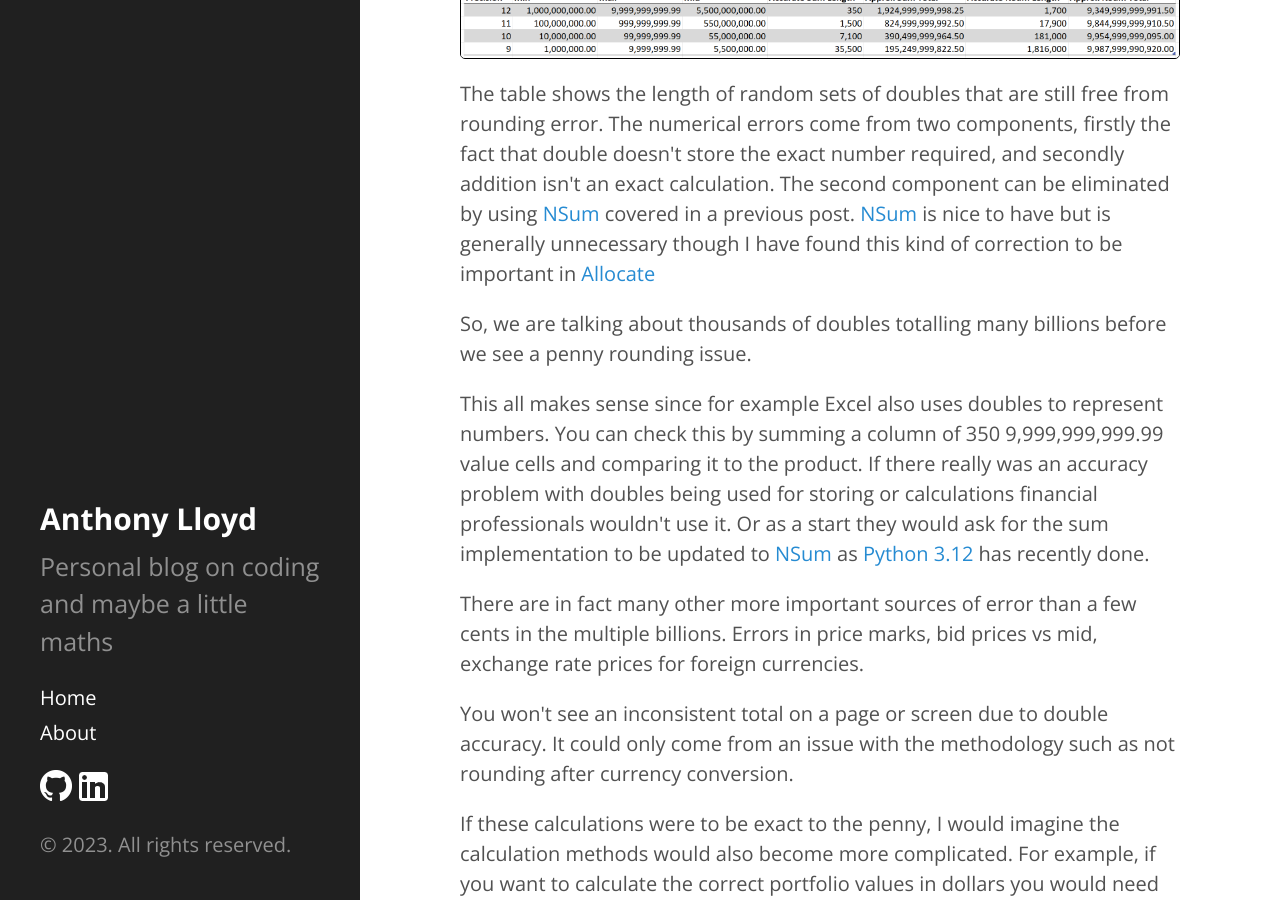
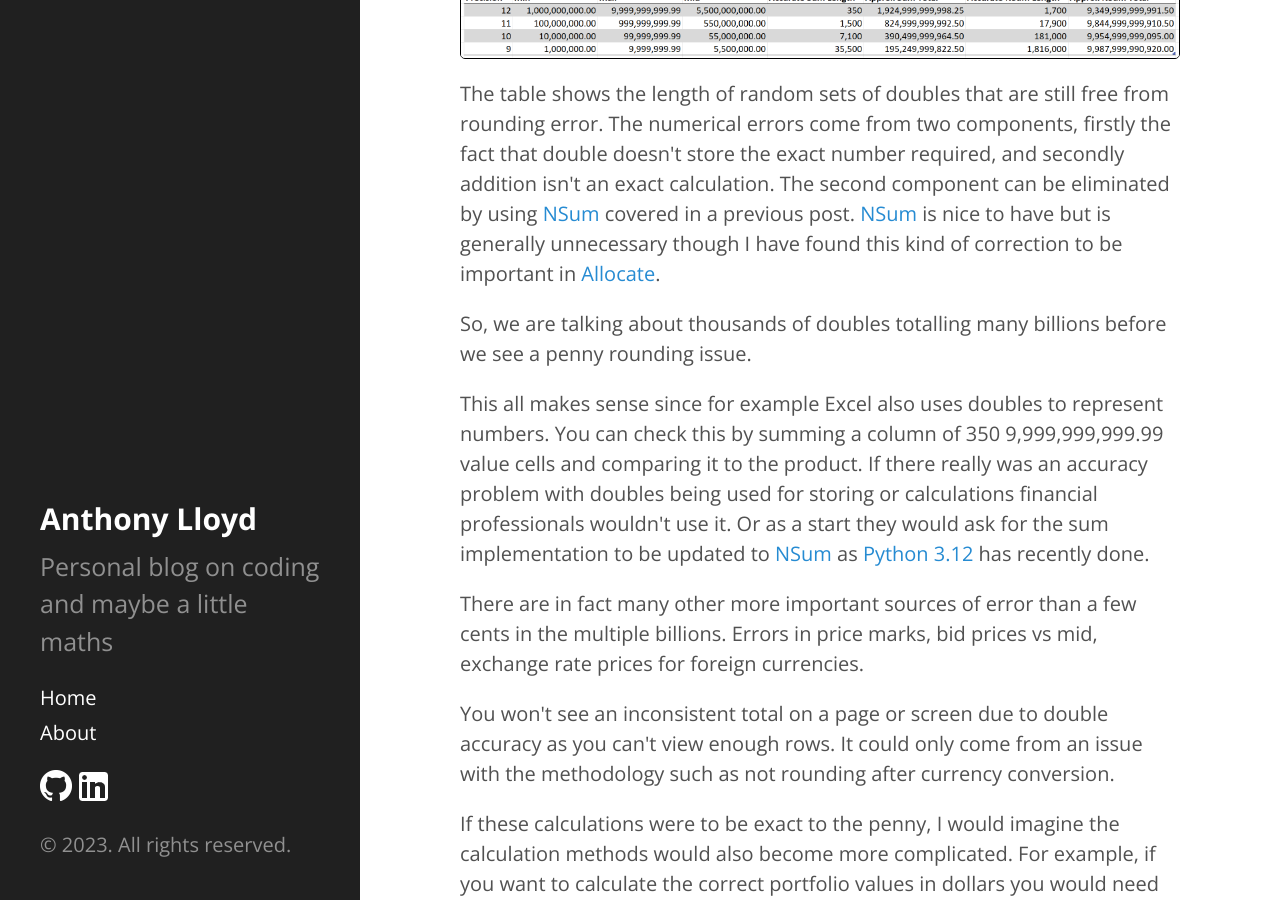
Before and after one commit to AnthonyLloyd/AnthonyLloyd.github.io, a Jekyll site: the page built from _posts/2023-12-01-doubles.html, in a window 1280 px wide and 900 px high, scrolled down 1992 px. Built offline with Jekyll 4.4.1, drawn with Linux system fonts in a browser that asks for light colours; some web fonts are replaced; comment, search, counter and statistics services are not loaded.

Commit message:
doubles conclusion

```diff
--- a/_posts/2023-12-01-doubles.html
+++ b/_posts/2023-12-01-doubles.html
@@ -31,7 +31,7 @@
 <p>The table shows the length of random sets of doubles that are still free from rounding error.
 The numerical errors come from two components, firstly the fact that double doesn't store the exact number required, and secondly addition isn't an exact calculation.
 The second component can be eliminated by using <a href="http://anthonylloyd.github.io/blog/2023/10/09/fsum#Neumaier">NSum</a> covered in a previous post.
-<a href="http://anthonylloyd.github.io/blog/2023/10/09/fsum#Neumaier">NSum</a> is nice to have but is generally unnecessary though I have found this kind of correction to be important in <a href="{% post_url 2023-11-24-allocate-3 %}">Allocate</a></p>
+<a href="http://anthonylloyd.github.io/blog/2023/10/09/fsum#Neumaier">NSum</a> is nice to have but is generally unnecessary though I have found this kind of correction to be important in <a href="{% post_url 2023-11-24-allocate-3 %}">Allocate</a>.</p>
 <p>So, we are talking about thousands of doubles totalling many billions before we see a penny rounding issue.</p>
 <p>This all makes sense since for example Excel also uses doubles to represent numbers.
 You can check this by summing a column of 350 9,999,999,999.99 value cells and comparing it to the product.
@@ -40,7 +40,7 @@
 </p>
 <p>There are in fact many other more important sources of error than a few cents in the multiple billions.
 Errors in price marks, bid prices vs mid, exchange rate prices for foreign currencies.</p>
-<p>You won't see an inconsistent total on a page or screen due to double accuracy. It could only come from an issue with the methodology such as not rounding after currency conversion.</p>
+<p>You won't see an inconsistent total on a page or screen due to double accuracy as you can't view enough rows. It could only come from an issue with the methodology such as not rounding after currency conversion.</p>
 <p>If these calculations were to be exact to the penny, I would imagine the calculation methods would also become more complicated.
 For example, if you want to calculate the correct portfolio values in dollars you would need to sum each currency separately to the portfolio level, perform the currency conversion, round and then use <a href="{% post_url 2022-09-14-allocate %}">Allocate</a> to pro-rata back to the positions.
 Fees would require similar allocating to be done.
```
